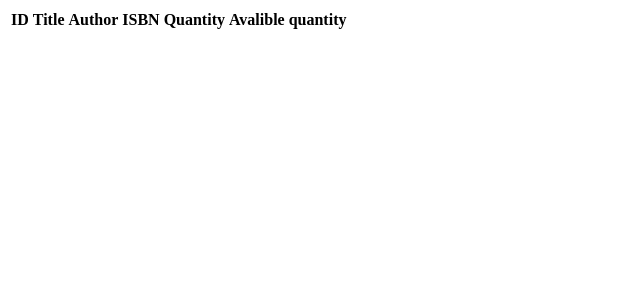
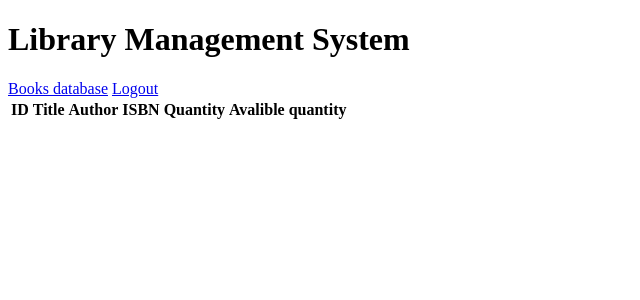
Before and after one commit to sebastianw777/library-management-system, a PHP site: page /pages/books.php in a window 1280 px wide. Shown: the top 300 px of the page, without its empty margins (0-640 px from the left). Run offline with PHP 8.4, Linux system fonts and the light colour scheme; the visitor is signed in with stand-in values (Sample User, id 1); data that the repository does not hold is empty.

Commit message:
Add logout, complete login/logout system

```diff
--- a/pages/books.php
+++ b/pages/books.php
@@ -15,6 +15,14 @@ if (!isset($_SESSION['login'])) {
 </head>
 <body>
 
+<header>
+<h1>Library Management System</h1>
+    <nav>
+        <a href="books.php">Books database</a>
+        <a href="../logout.php">Logout</a>
+    </nav>
+</header>
+<main>
 <table>
 
 <tr>
@@ -40,5 +48,7 @@ if (!isset($_SESSION['login'])) {
     ?>
 
     </table>
+</main>
+
 </body>
 </html>
```
Also changed, not shown: logout.php (added, +7 -0 lines).
